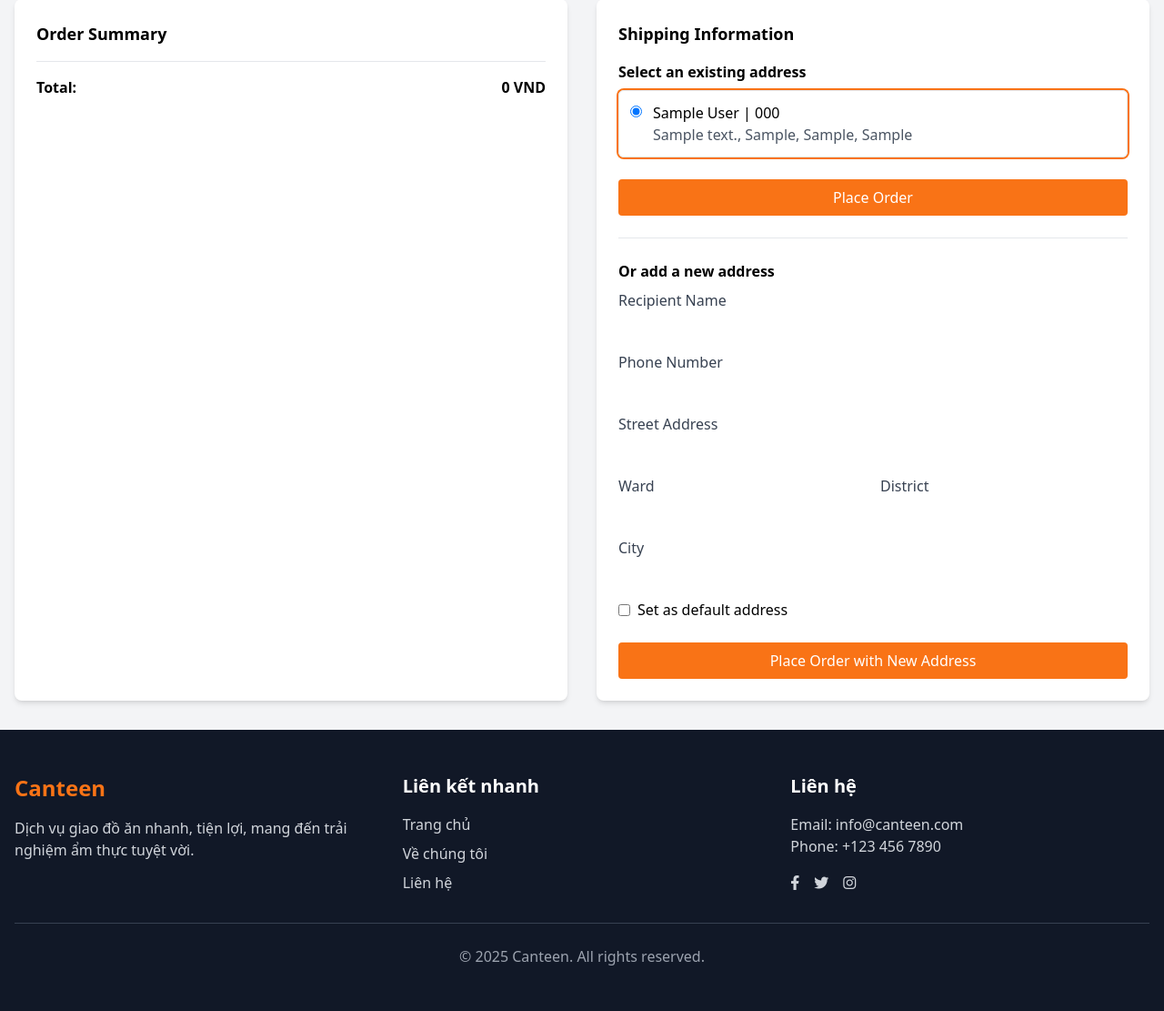
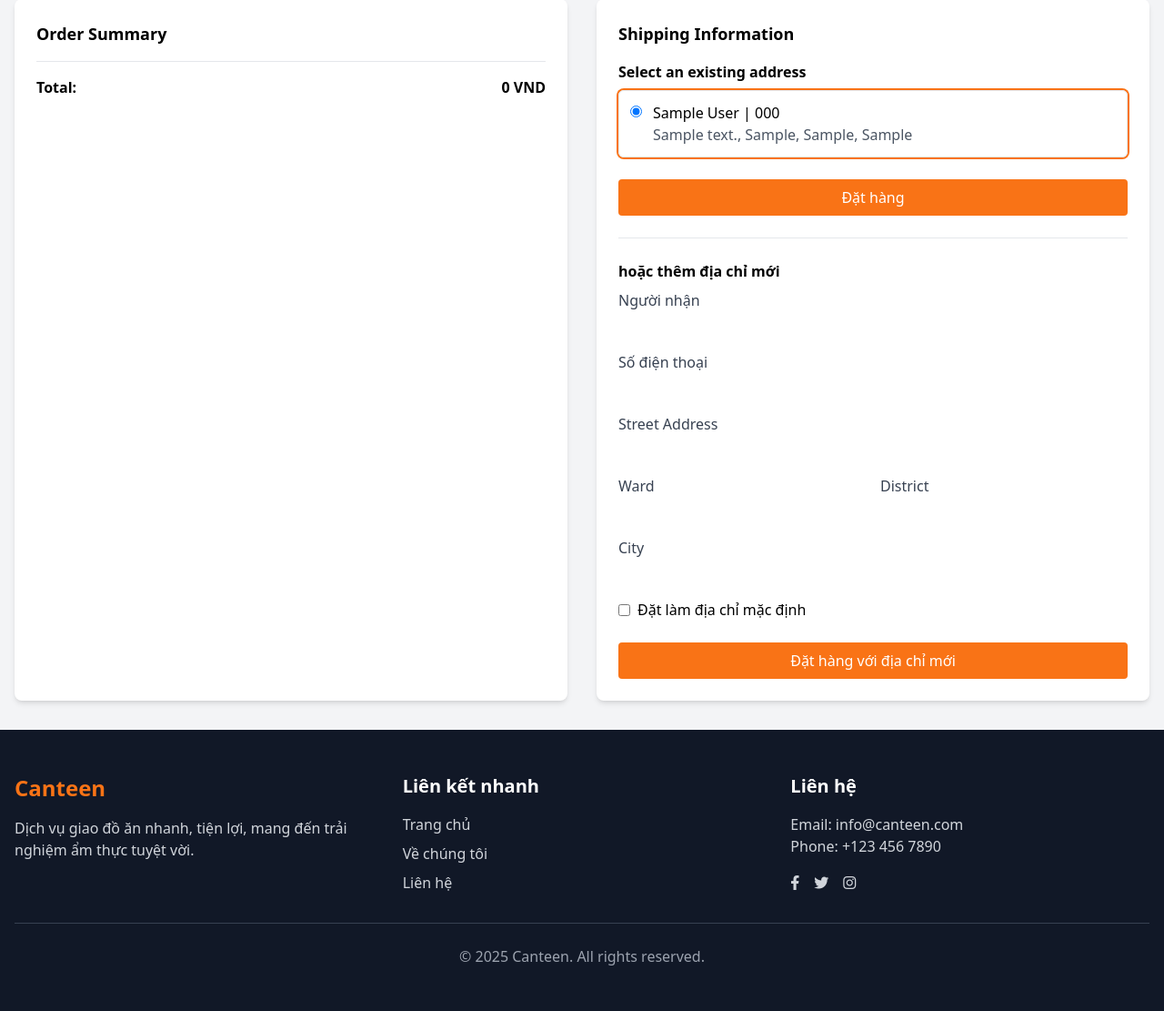
Before and after one commit to thenamvn/canteen, a Django app: template templates/orders/checkout.html in a window 1280 px wide. Shown: the part 153-1264 px from the top of the page at 91% size. Run offline with Django 5.2, Linux system fonts and the light colour scheme; the template is opened without the code that fills it: values that come from a table or form of the project are taken from there, others are empty; tables that the repository leaves empty hold one stand-in row (values such as "Sample post"); some libraries are stand-ins or nearby versions.

Commit message:
fix name

```diff
--- a/templates/orders/checkout.html
+++ b/templates/orders/checkout.html
@@ -72,14 +72,14 @@
 
                     <div class="mt-6">
                         <button type="submit" class="w-full bg-orange-500 hover:bg-orange-600 text-white py-2 px-4 rounded">
-                            Place Order
+                            Đặt hàng
                         </button>
                     </div>
                 </form>
             </div>
 
             <div class="border-t pt-6">
-                <h3 class="text-md font-semibold mb-2">Or add a new address</h3>
+                <h3 class="text-md font-semibold mb-2">hoặc thêm địa chỉ mới</h3>
             {% endif %}
 
             <form method="post" id="new-address-form">
@@ -88,11 +88,11 @@
                 <input type="hidden" name="form_type" value="create_address">
                 <div class="grid grid-cols-2 gap-4">
                     <div class="col-span-2">
-                        <label for="id_recipient_name" class="block text-gray-700 mb-1">Recipient Name</label>
+                        <label for="id_recipient_name" class="block text-gray-700 mb-1">Người nhận</label>
                         {{ form.recipient_name }}
                     </div>
                     <div class="col-span-2">
-                        <label for="id_phone_number" class="block text-gray-700 mb-1">Phone Number</label>
+                        <label for="id_phone_number" class="block text-gray-700 mb-1">Số điện thoại</label>
                         {{ form.phone_number }}
                     </div>
                     <div class="col-span-2">
@@ -114,14 +114,14 @@
                     <div class="col-span-2">
                         <div class="flex items-center">
                             {{ form.is_default }}
-                            <label for="id_is_default" class="ml-2">Set as default address</label>
+                            <label for="id_is_default" class="ml-2">Đặt làm địa chỉ mặc định</label>
                         </div>
                     </div>
                 </div>
 
                 <div class="mt-6">
                     <button type="submit" class="w-full bg-orange-500 hover:bg-orange-600 text-white py-2 px-4 rounded">
-                        Place Order with New Address
+                        Đặt hàng với địa chỉ mới
                     </button>
                 </div>
             </form>
--- a/templates/products/seller/dashboard.html
+++ b/templates/products/seller/dashboard.html
@@ -5,7 +5,7 @@
 {% block content %}
 <div class="mb-6">
     <h1 class="text-3xl font-bold mb-2">Seller Dashboard</h1>
-    <p class="text-gray-600">Manage your products and shop details</p>
+    <!-- <p class="text-gray-600">Manage your products and shop details</p> -->
 </div>
 
 <div class="grid grid-cols-1 md:grid-cols-4 gap-6">
@@ -17,7 +17,7 @@
                 <a href="{% url 'seller:dashboard' %}" class="text-orange-500 font-medium">Sản phẩm</a>
             </li>
             <li>
-                <a href="{% url 'orders:seller_orders' %}" class="text-gray-600 hover:text-orange-500">Đơn hàng</a>
+                <a href="{% url 'orders:seller_orders' %}" class="text-gray-600 hover:text-orange-500">Quản lý đơn đặt hàng</a>
             </li>
             <li>
                 <a href="{% url 'users:seller_profile' %}" class="text-gray-600 hover:text-orange-500">Cài đặt cửa hàng</a>
```
Also changed, not shown: templates/cart/detail.html (+6 -6 lines), templates/orders/order_detail.html (+8 -8 lines), templates/orders/success.html (+8 -8 lines).
